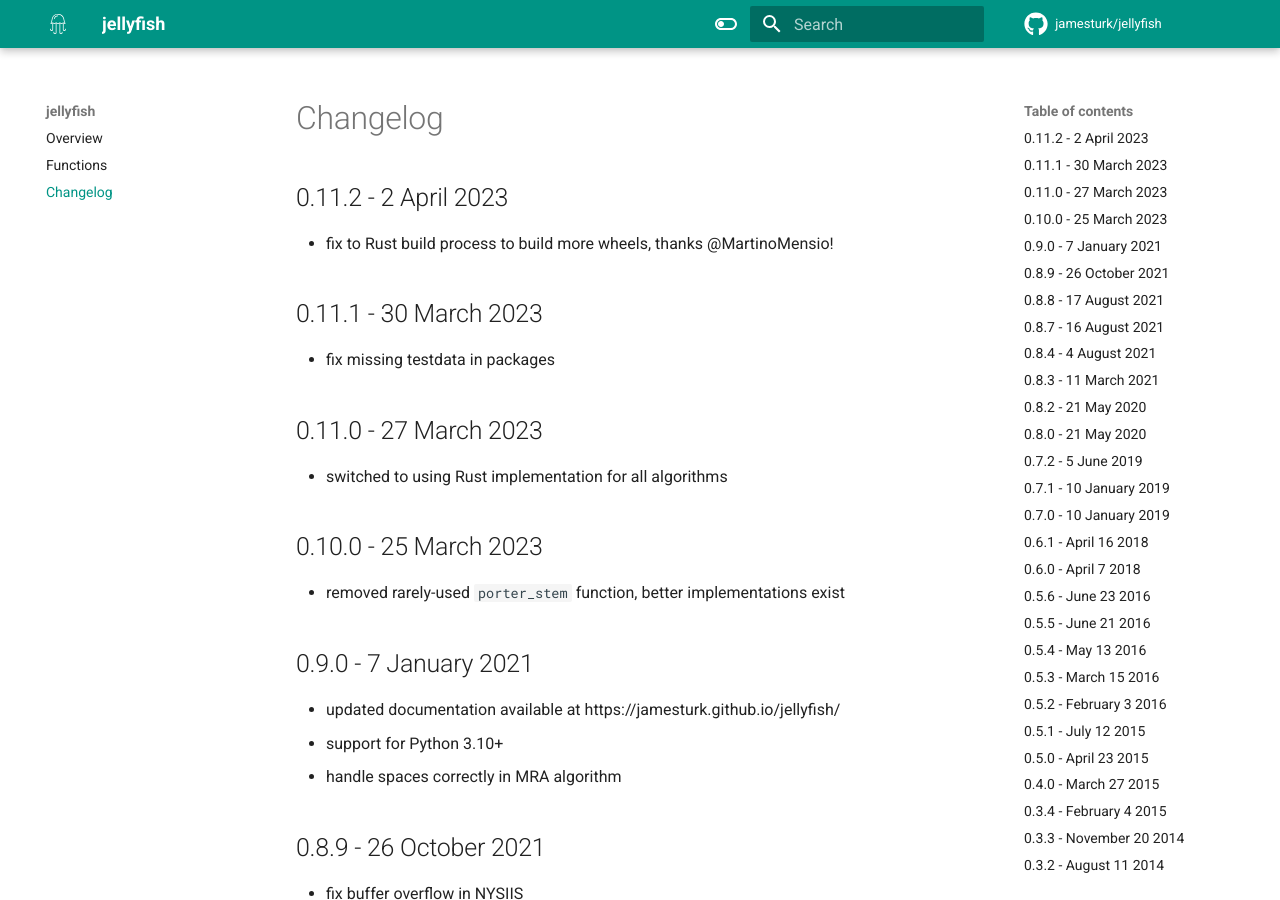
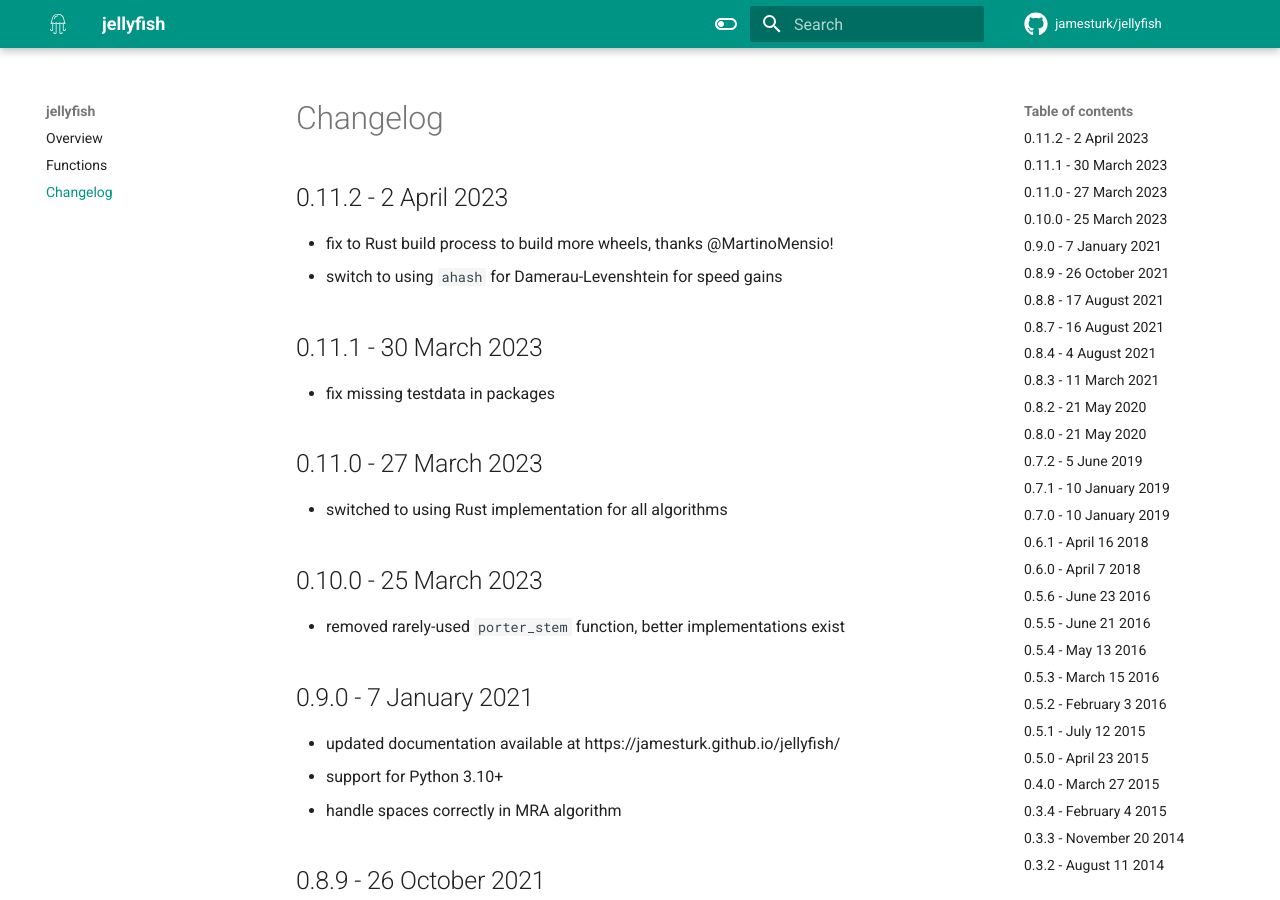
Before and after one commit to jamesturk/jellyfish, an MkDocs documentation site: the page built from docs/changelog.md, in a window 1280 px wide and 900 px high. Built offline with MkDocs 1.6.1 and Material for MkDocs 9.7.7, drawn with Linux system fonts in a browser that asks for light colours; comment, search, counter and statistics services are not loaded.

Commit message:
doc bump

```diff
--- a/docs/changelog.md
+++ b/docs/changelog.md
@@ -4,6 +4,7 @@ Changelog
 0.11.2 - 2 April 2023
 ---------------------
 * fix to Rust build process to build more wheels, thanks @MartinoMensio!
+* switch to using `ahash` for Damerau-Levenshtein for speed gains
 
 0.11.1 - 30 March 2023
 ----------------------
```
Also changed, not shown: 1 other file.
